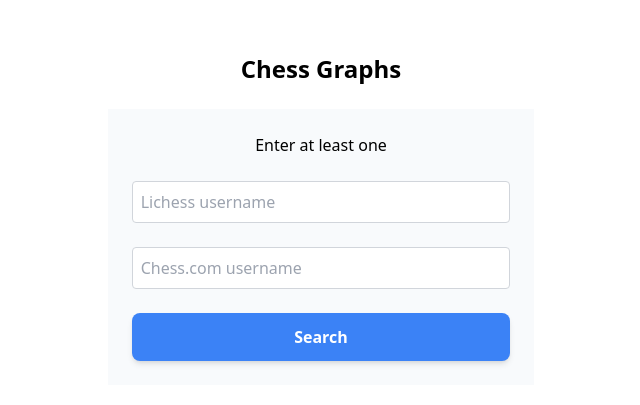
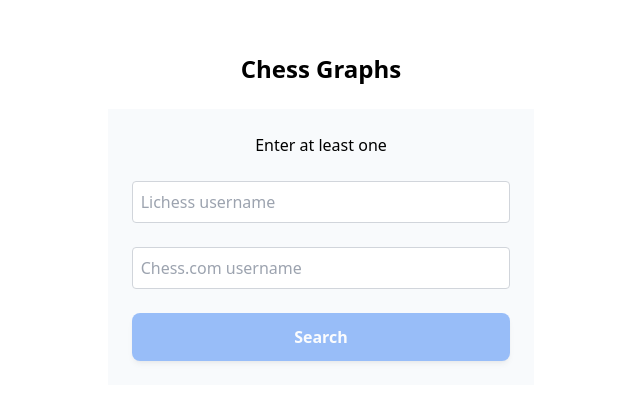
Before and after one commit to danbockapps/chessgraphs, a Next.js app: page / in a window 1280 px wide. Shown: the part 181-586 px from the top of the page, without its empty margins (319-959 px from the left). Built offline with nearby package versions, Linux system fonts and the light colour scheme; no server answers.

Commit message:
Use searchParams for usernames

```diff
--- a/app/entry.tsx
+++ b/app/entry.tsx
@@ -1,37 +1,45 @@
-import {FC} from 'react'
+'use client'
+
+import {FC, useState} from 'react'
 import Button from './button'
 
-interface Props {
-  lichessUsername: string
-  setLichessUsername: (username: string) => void
-  chesscomUsername: string
-  setChesscomUsername: (username: string) => void
-  onSubmit: () => void
-}
+const Entry: FC = () => {
+  const [lichessUsername, setLichessUsername] = useState('')
+  const [chesscomUsername, setChesscomUsername] = useState('')
 
-const Entry: FC<Props> = (props) => {
   return (
-    <div className="w-11/12 md:w-1/2 lg:w-1/3 bg-slate-50 flex flex-col">
+    <div className="h-[100vh] w-[100vw] flex flex-col items-center justify-center">
+      <h1 className="text-2xl font-bold text-center mb-6">Chess Graphs</h1>
+
+      <form method="GET" className="w-11/12 md:w-1/2 lg:w-1/3 bg-slate-50 flex flex-col" action="/">
         <h2 className="text-center mt-6">Enter at least one</h2>
         <input
           type="text"
+          name="lichess"
           placeholder="Lichess username"
           className="p-2 mx-6 mt-6 border border-gray-300 rounded"
-        value={props.lichessUsername}
-        onChange={(e) => props.setLichessUsername(e.target.value)}
+          value={lichessUsername}
+          onChange={(e) => setLichessUsername(e.target.value)}
         />
 
         <input
           type="text"
+          name="chesscom"
           placeholder="Chess.com username"
           className="p-2 mx-6 mt-6 border border-gray-300 rounded"
-        value={props.chesscomUsername}
-        onChange={(e) => props.setChesscomUsername(e.target.value)}
+          value={chesscomUsername}
+          onChange={(e) => setChesscomUsername(e.target.value)}
         />
 
-      <Button className="mx-6 my-6" variant="filled" onClick={props.onSubmit}>
+        <Button
+          className="mx-6 my-6"
+          variant="filled"
+          type="submit"
+          disabled={!lichessUsername && !chesscomUsername}
+        >
           Search
         </Button>
+      </form>
     </div>
   )
 }
--- a/app/main.tsx
+++ b/app/main.tsx
@@ -1,45 +1,33 @@
 'use client'
 
-import {FC, useState} from 'react'
-import Button from './button'
+import Link from 'next/link'
+import {FC, useEffect, useState} from 'react'
 import Graph, {Datapoint} from './graph'
 import Switch from './switch'
 import useColors from './useColors'
 import useStream from './useStream'
-import Entry from './entry'
 
-const Main: FC = () => {
-  const [mode, setMode] = useState<'entry' | 'graph'>('entry')
-  const [lichessUsername, setLichessUsername] = useState('')
-  const [chesscomUsername, setChesscomUsername] = useState('')
+export type UsernameProps = {lichess: string; chesscom: string}
+
+const Main: FC<UsernameProps> = (usernames) => {
   const [datapoints, setDatapoints] = useState<Datapoint[]>([])
   const [graphY, setGraphY] = useState<'time' | 'numGames'>('time')
 
-  const {getColor, clearColors} = useColors()
+  const {getColor} = useColors()
 
   const {read} = useStream({
     onMessage: (newItems) => setDatapoints((d) => [...d, ...newItems]),
     throttleMs: 1000,
-    username: lichessUsername,
+    username: usernames.lichess,
   })
 
+  useEffect(() => {
+    read()
+  }, [read])
+
   return (
-    <div className="h-[100vh] w-[100vw] flex flex-col items-center justify-center">
-      <h1 className="text-2xl font-bold text-center mb-6">Chess Graphs</h1>
-
-      {mode === 'entry' ? (
-        <Entry
-          {...{lichessUsername, setLichessUsername, chesscomUsername, setChesscomUsername}}
-          onSubmit={() => {
-            setMode('graph')
-            setDatapoints([])
-            clearColors()
-            read()
-          }}
-        />
-      ) : (
-        <>
-          <Button onClick={() => setMode('entry')}>Back</Button>
+    <div>
+      <Link href="/">Back</Link>
       Hours spent
       <Switch
         isOn={graphY === 'numGames'}
@@ -47,8 +35,6 @@
       />
       Number of games
       <Graph {...{datapoints, getColor, graphY}} />
-        </>
-      )}
     </div>
   )
 }
--- a/app/page.tsx
+++ b/app/page.tsx
@@ -1,5 +1,12 @@
-import Main from './main'
+import {FC} from 'react'
+import Entry from './entry'
+import Main, {UsernameProps} from './main'
 
-export default function Home() {
-  return <Main />
+type Props = {searchParams: UsernameProps}
+
+const Home: FC<Props> = (props) => {
+  const {lichess, chesscom} = props.searchParams
+  return lichess || chesscom ? <Main {...{lichess, chesscom}} /> : <Entry />
 }
+
+export default Home
--- a/app/useColors.ts
+++ b/app/useColors.ts
@@ -15,9 +15,7 @@
     }
   }
 
-  const clearColors = () => setColors({})
-
-  return {getColor, clearColors}
+  return {getColor}
 }
 
 const stringify = (color: Color) => `hsl(${color.hue}, ${color.saturation}%, ${color.lightness}%)`
--- a/app/useStream.ts
+++ b/app/useStream.ts
@@ -1,6 +1,6 @@
 import {LICHESS_TOKEN} from '@/env'
 import {Datapoint} from './graph'
-import {useRef} from 'react'
+import {useCallback, useRef} from 'react'
 
 interface Props {
   onMessage: (newItems: Datapoint[]) => void
@@ -11,7 +11,7 @@
 const useStream = ({onMessage, throttleMs, username}: Props) => {
   const queue = useRef<Datapoint[]>([])
 
-  const read = async () => {
+  const read = useCallback(async () => {
     console.time('Stream duration')
     queue.current = []
 
@@ -23,7 +23,7 @@
     }, throttleMs)
 
     const start = new Date()
-    start.setDate(start.getDate() - 30) // It handles month transitions automatically
+    start.setDate(start.getDate() - 7 * 30) // It handles month transitions automatically
     start.setDate(1) // Set it to the beginning of the month
 
     const response = await fetch(
@@ -31,7 +31,12 @@
         since: `${start?.getTime() ?? ''}`,
         moves: 'false',
       })}`,
-      {headers: {Accept: 'application/x-ndjson', Authorization: 'Bearer ' + LICHESS_TOKEN}},
+      {
+        headers: {
+          Accept: 'application/x-ndjson',
+          // Authorization: 'Bearer ' + LICHESS_TOKEN,
+        },
+      },
     )
 
     if (response.body) {
@@ -57,7 +62,7 @@
       onComplete()
       console.timeEnd('Stream duration')
     }
-  }
+  }, [])
 
   return {read}
 }
```
Lines whose indentation alone changed are shown as unchanged.
